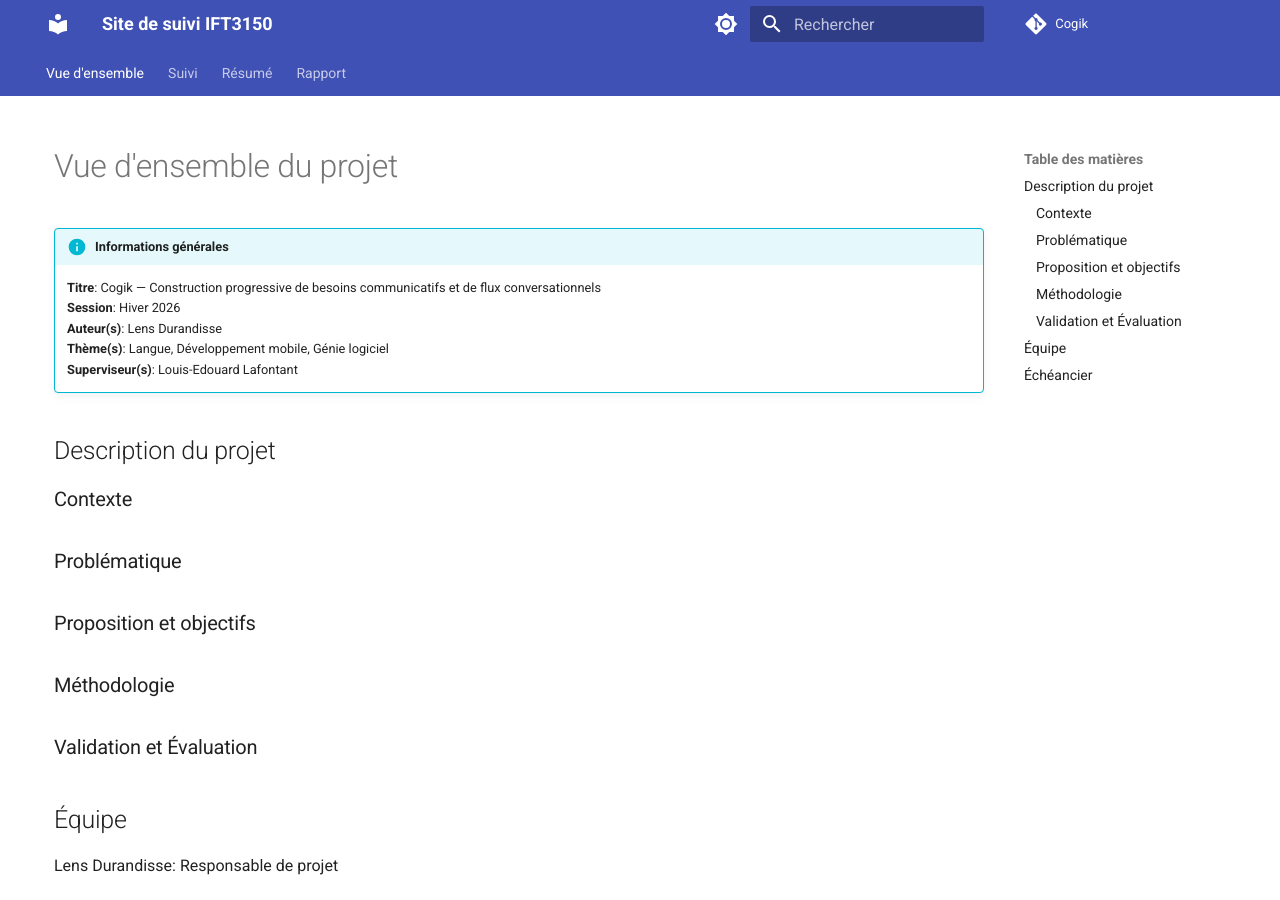
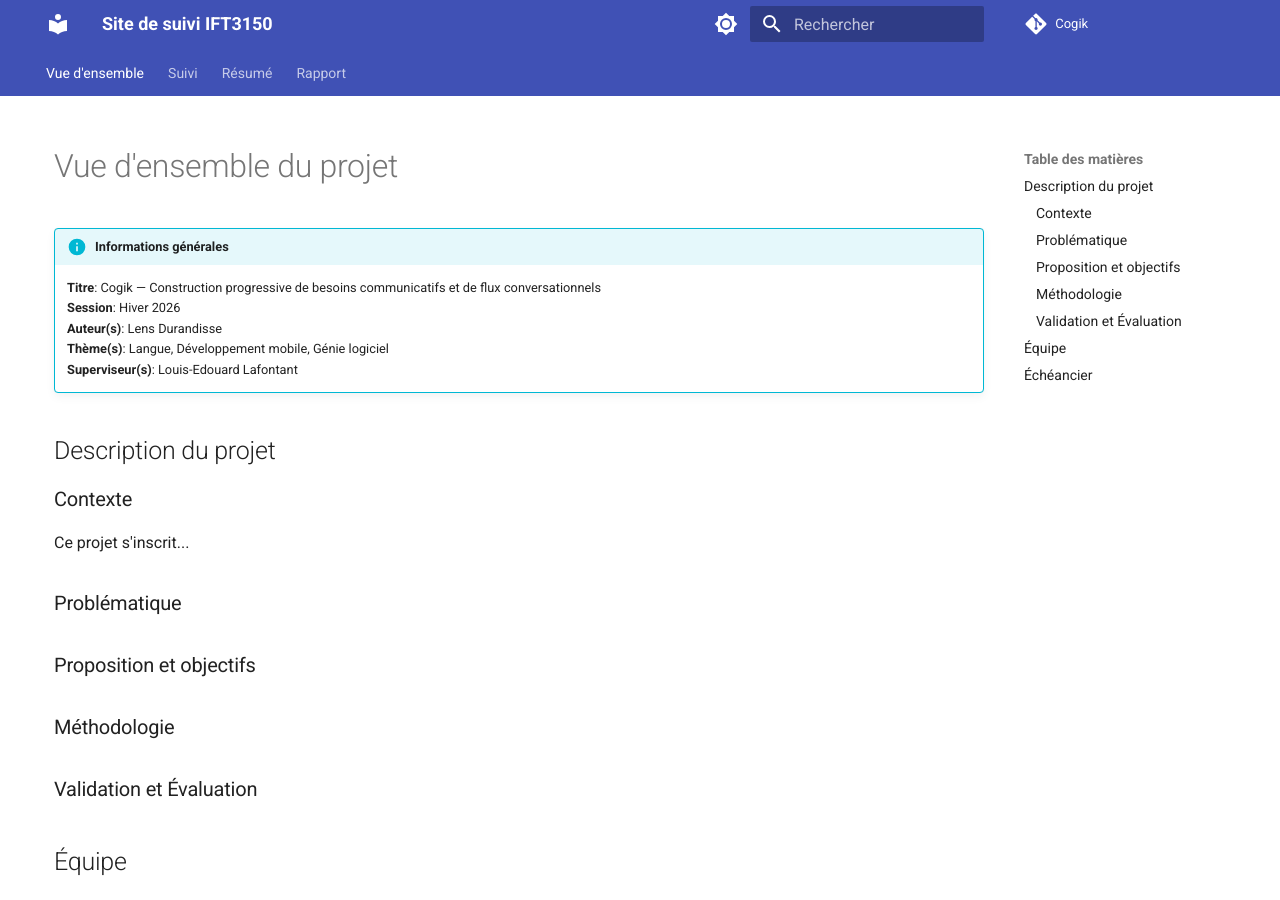
Before and after one commit to protolabo/cogik, an MkDocs documentation site: the page built from docs/index.md, in a window 1280 px wide and 900 px high. Built offline with MkDocs 1.6.1 and Material for MkDocs 9.7.7, drawn with Linux system fonts in a browser that asks for light colours; comment, search, counter and statistics services are not loaded.

Commit message:
modification de la page d'accueil

```diff
--- a/docs/index.md
+++ b/docs/index.md
@@ -24,6 +24,8 @@ title: Vue d'ensemble du projet
 <!-- > :bulb: N'oubliez pas d'effacer ou mettre en commentaires les notes (`>`) en début de section -->
 
 ### Contexte
+
+Ce projet s'inscrit...
 
 <!-- > Présentez le contexte général dans lequel s’inscrit votre projet (social, organisationnel, technologique, éducatif, environnemental, etc.). -->
 
```
